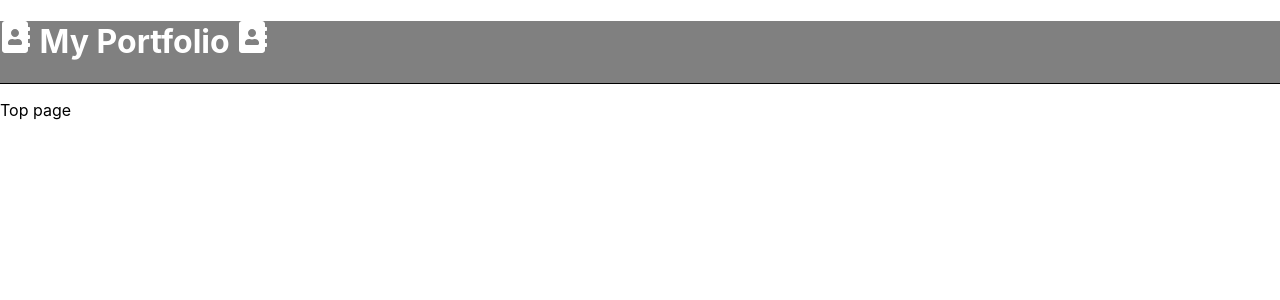
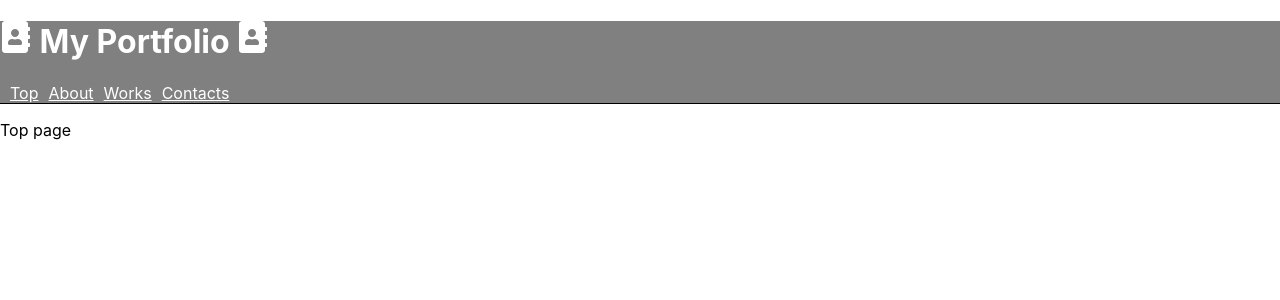
Before and after one commit to Ako-k/portfolio-test, a React (Create React App) app in the folder portfolio-react/: page / in a window 1280 px wide. Shown: the top 300 px of the page. Built offline with nearby package versions, Linux system fonts and the light colour scheme.

Commit message:
ヘッダ リンクを追加

```diff
--- a/portfolio-react/src/components/header.css
+++ b/portfolio-react/src/components/header.css
@@ -4,4 +4,20 @@ header {
   border-bottom-style: solid;
   background-color: gray;
   color: white;
+
+  a {
+    padding-left: 10px;
+  }
+  a:link {
+    color: white;
+  }
+
+  a:visited {
+    color: white;
+  }
+
+  a:active {
+    color: white;
+  }
+
 }
--- a/portfolio-react/src/components/header.js
+++ b/portfolio-react/src/components/header.js
@@ -7,6 +7,10 @@ function Header() {
     <header>
       <h1><FaAddressBook /> My Portfolio <FaAddressBook /></h1>
 
+      <a href='/'>Top</a>
+      <a href='/about'>About</a>
+      <a href='/works'>Works</a>
+      <a href='/contacts'>Contacts</a>
     </header>
   );
 }
```
